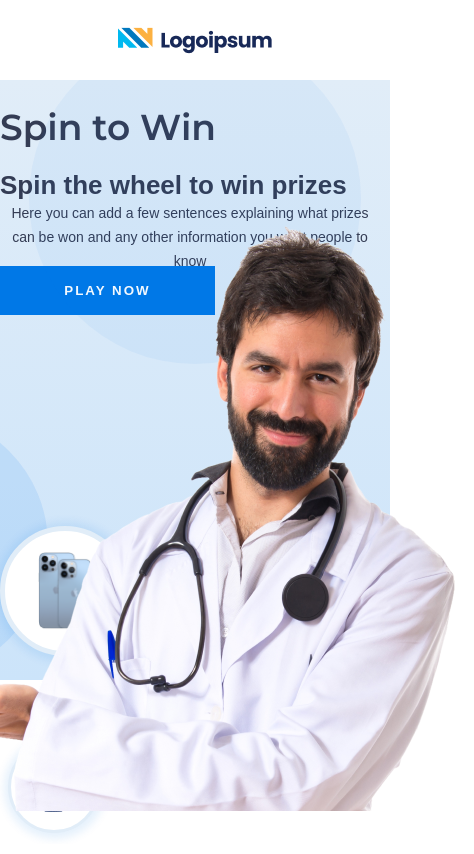
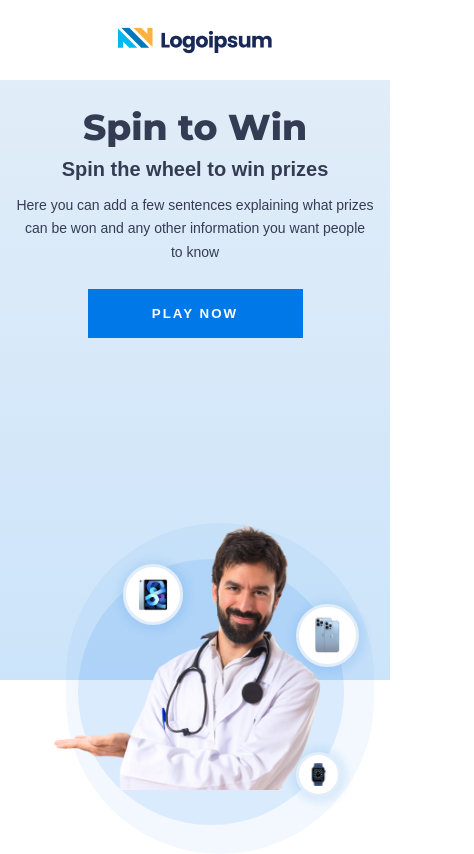
Before and after one commit to serjsouzar/react-app-layout-study, a React (Create React App) app: page / in a window 390 px wide. Shown: the whole page, 474 px wide, since content can reach past the window. Built offline with nearby package versions, Linux system fonts and the light colour scheme.

Commit message:
mobile styles start in banner

```diff
--- a/src/components/Banner/Banner.jsx
+++ b/src/components/Banner/Banner.jsx
@@ -1,9 +1,16 @@
-import React from 'react'
-import { BannerBackground, Container, Content, ImagesContent, SubtitlePresentation, TitlePresentation } from './styles'
+import React from "react";
+import {
+  BannerBackground,
+  Container,
+  Content,
+  ImagesContent,
+  SubtitlePresentation,
+  TitlePresentation,
+} from "./styles";
 import doctorImage from "./../../assets/doctor-presenting-something-isolated-white-background 2.png";
-import ipadImage from "./../../assets/image 14.png"
-import iphoneImage from "./../../assets/image 15.png"
-import smartWatchImage from "./../../assets/image 16.png"
+import ipadImage from "./../../assets/image 14.png";
+import iphoneImage from "./../../assets/image 15.png";
+import smartWatchImage from "./../../assets/image 16.png";
 
 const Banner = () => {
   return (
@@ -16,32 +23,31 @@ const Banner = () => {
           </TitlePresentation>
 
           <SubtitlePresentation>
-          <p>
-          Here you can add a few sentences explaining what prizes<br/>can be won and any other information you want people to know
-          </p>
+            <p>Here you can add a few sentences explaining what prizes</p>
+            <p>can be won and any other information you want people to know</p>
             <button>PLAY NOW</button>
           </SubtitlePresentation>
         </Content>
 
         <ImagesContent>
-        <div className='sphereOne'>
+          <div className="sphereOne">
+            <div className="sphereTwo">
+              <div className="ipadImage">
+                <img src={ipadImage} alt="ipad-img" />
               </div>
-        <div className='sphereTwo'>
-        <div className='ipadImage'>
-          <img src={ipadImage} alt='ipad-img'/>
+              <div className="iphoneImage">
+                <img src={iphoneImage} alt="ipad-img" />
               </div>
-        <div className='iphoneImage'>
-        <img src={iphoneImage} alt='ipad-img'/>
-        </div>
-        <div className='smartWatchImage'>
-        <img src={smartWatchImage} alt='ipad-img'/>
+              <div className="smartWatchImage">
+                <img src={smartWatchImage} alt="ipad-img" />
               </div>
             </div>
-        <img src={doctorImage} className="doctorImg" alt='doctor-img' />
+            <img src={doctorImage} className="doctorImg" alt="doctor-img" />
+          </div>
         </ImagesContent>
       </Container>
     </BannerBackground>
-  )
-}
+  );
+};
 
-export default Banner
+export default Banner;
--- a/src/components/Banner/styles.jsx
+++ b/src/components/Banner/styles.jsx
@@ -19,7 +19,7 @@ export const Container = styled.div`
   transition: all ease 0.2s;
 
   @media (max-width: 680px) {
-    width: 390px;
+    width: 370px;
     height: 600px;
     flex-shrink: 0;
   }
@@ -36,25 +36,26 @@ export const Content = styled.div`
 `;
 
 export const TitlePresentation = styled.div`
-  width: 416px;
+  width: 424px;
 
   @media (max-width: 680px) {
-    width: 390px;
+    width: 370px;
     height: 600px;
+    text-align: center;
+    display: flex;
+    flex-direction: column;
+    align-items: center;
   }
 
   h1 {
     font-size: 68px;
     font-style: normal;
-    font-weight: 600;
+    font-weight: 700;
     line-height: 85px;
     font-family: Montserrat;
 
     @media (max-width: 680px) {
       font-size: 36px;
-      font-style: normal;
-      font-weight: balder;
-      line-height: 85px;
     }
   }
   h2 {
@@ -64,6 +65,12 @@ export const TitlePresentation = styled.div`
     line-height: normal;
     width: 351px;
     position: relative;
+
+    @media (max-width: 680px) {
+      font-size: 20px;
+      position: relative;
+      bottom: 11%;
+    }
   }
   h1,
   h2 {
@@ -74,13 +81,13 @@ export const TitlePresentation = styled.div`
 export const SubtitlePresentation = styled.div`
   display: flex;
   flex-direction: column;
-  gap: 17px;
   width: 449px;
 
   @media (max-width: 680px) {
-    width: 390px;
+    width: 370px;
     height: 600px;
-    flex-shrink: 0;
+    justify-content: center;
+    align-items: center;
   }
 
   p {
@@ -90,13 +97,24 @@ export const SubtitlePresentation = styled.div`
     line-height: 24px;
     color: #343c54;
     height: 48px;
+    position: relative;
+
+    &:first-child{
+      top: 23px;
+    }
 
     @media (max-width: 680px) {
       text-align: center;
       font-size: 14px;
       font-weight: 400;
       line-height: 24px;
-      width: 380px;
+      width: 350px;
+      top: -25px;
+
+      &:first-child{
+      width: 368px;
+      top: unset;
+    }
     }
   }
 
@@ -113,6 +131,10 @@ export const SubtitlePresentation = styled.div`
 
     &:hover {
       cursor: pointer;
+    }
+
+    @media (max-width: 680px) {
+      //margin-top: 10px;
     }
   }
 `;
@@ -131,10 +153,17 @@ export const ImagesContent = styled.div`
     flex-shrink: 0;
     opacity: 1;
     position: relative;
-    right: 50%;
+    right: 54%;
     padding-top: 3px;
-    bottom: 11%;
+    bottom: 53px;
     z-index: 8;
+    transition: all ease 0.2s;
+
+    @media (max-width: 680px) {
+      width: 284.183px;
+      height: 306.044px;
+      flex-shrink: 0;
+    }
   }
 
   @media (max-width: 680px) {
@@ -158,9 +187,10 @@ export const ImagesContent = styled.div`
     background: rgba(0, 120, 230, 0.05);
 
     @media (max-width: 680px) {
-      width: 331.092px;
+      width: 308.092px;
       height: 331.092px;
-      flex-shrink: 0;
+      top: 62%;
+      left: 17%;
     }
   }
 
@@ -168,8 +198,8 @@ export const ImagesContent = styled.div`
     width: 583.749px;
     height: 583.749px;
     flex-shrink: 0;
-    top: -17px;
-    left: 40%;
+    top: 3px;
+    left: 43%;
     transition: all ease 0.2s;
 
     border-radius: 583.749px;
@@ -181,8 +211,8 @@ export const ImagesContent = styled.div`
       width: 265.852px;
       height: 265.852px;
       flex-shrink: 0;
-      top: 35px;
-      left: 32px;
+      top: 1%;
+      left: 43%;
     }
   }
 
@@ -207,6 +237,18 @@ export const ImagesContent = styled.div`
       height: 74.182px;
       position: unset;
     }
+
+    @media (max-width: 680px) {
+      width: 54.651px;
+      height: 54.651px;
+      flex-shrink: 0;
+      border: 3px solid rgba(225, 237, 248, 1);
+
+      img {
+        width: 29.313px;
+        height: 33.784px;
+      }
+    }
   }
 
   .iphoneImage {
@@ -229,6 +271,19 @@ export const ImagesContent = styled.div`
       height: 82.955px;
       position: unset;
     }
+
+    @media (max-width: 680px) {
+      width: 56.928px;
+      height: 56.928px;
+      flex-shrink: 0;
+      border: 3px solid rgba(225, 237, 248, 1);
+
+      img {
+        width: 26.911px;
+        height: 37.779px;
+        flex-shrink: 0;
+      }
+    }
   }
 
   .smartWatchImage {
@@ -244,12 +299,23 @@ export const ImagesContent = styled.div`
     justify-content: center;
     align-items: center;
     position: relative;
-    left:85%;
-    top:26%;
+    left: 82%;
+    top: 26%;
 
     img {
       width: 50px;
       height: 50px;
     }
+
+    @media (max-width: 680px) {
+      width: 39.166px;
+      height: 39.166px;
+      flex-shrink: 0;
+
+      img {
+        width: 22.771px;
+        height: 22.771px;
+      }
+    }
   }
 `;
```
Lines whose indentation alone changed are shown as unchanged.
